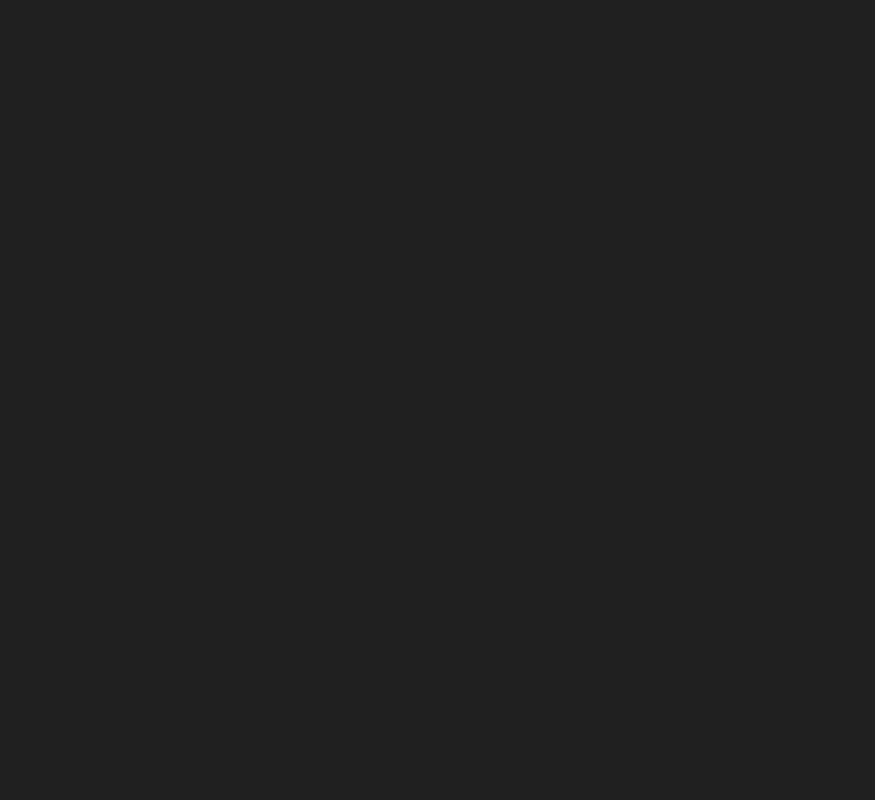
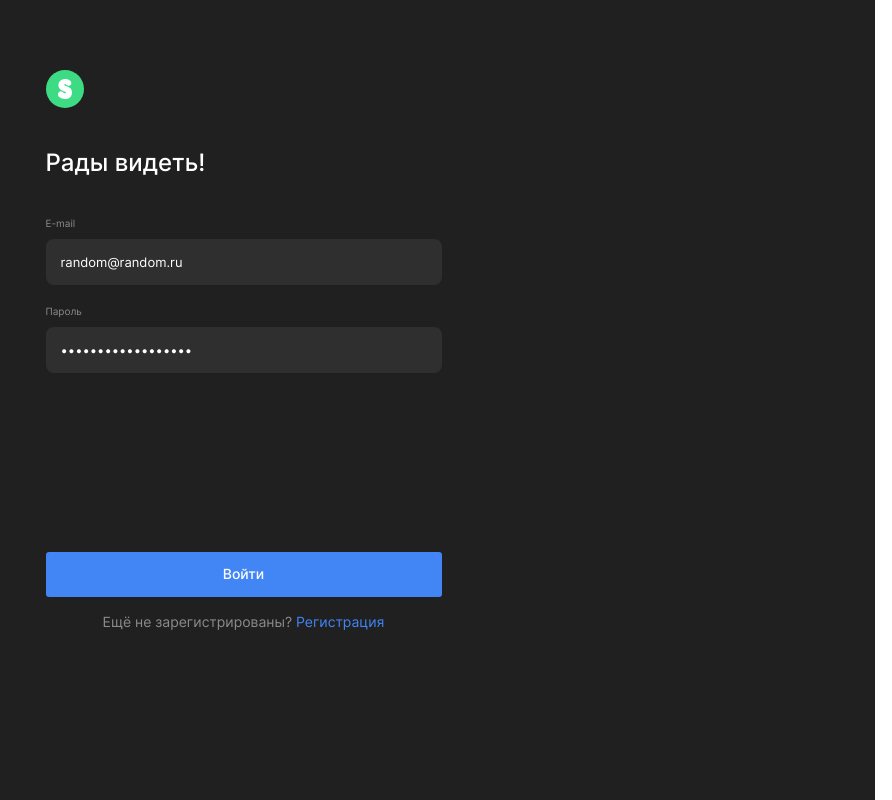
Before and after one commit to v37f/movies-explorer-frontend, a React (Create React App) app: page /signin in a window 1280 px wide. Before the commit this address had no page. Shown: the whole page, without its empty margins (388-1280 px from the left). Built offline with nearby package versions, Linux system fonts and the light colour scheme.

Commit message:
feat: add login component

```diff
--- a/src/components/App/App.js
+++ b/src/components/App/App.js
@@ -5,6 +5,7 @@ import Movies from "../Movies/Movies";
 import SavedMovies from "../SavedMovies/SavedMovies";
 import Profile from "../Profile/Profile";
 import Register from "../Register/Register";
+import Login from "../Login/Login";
 import Footer from "../Footer/Footer";
 import { useLocation, Route, Routes } from "react-router-dom";
 import { useEffect, useState } from "react";
@@ -39,6 +40,7 @@ function App() {
         <Route path="/saved-movies" element={<SavedMovies />} />
         <Route path="/profile" element={<Profile />} />
         <Route path="/signup" element={<Register />} />
+        <Route path="/signin" element={<Login />} />
       </Routes>
       {isFooterVisible && <Footer />}
     </div>
--- a/src/components/Form/Form.css
+++ b/src/components/Form/Form.css
@@ -67,6 +67,10 @@
   opacity: 1;
 }
 
+.form__input-error_type_login {
+  margin-bottom: 157px;
+}
+
 .form__submit {
   background: #4285f4;
   box-shadow: none;
--- /dev/null
+++ b/src/components/Login/Login.css
@@ -0,0 +1,3 @@
+.login {
+  padding: 70px 0;
+}
--- /dev/null
+++ b/src/components/Login/Login.js
@@ -0,0 +1,45 @@
+import FormContainer from "../FormContainer/FormContainer";
+import Form from "../Form/Form";
+import "./Login.css";
+
+function Login() {
+
+  const values = {
+    email: "random@random.ru",
+    password: "verystrongpassword"
+  }
+
+  const errors = {
+    // password: "not so strong",
+  }
+
+
+  return (
+    <main className="login">
+      <FormContainer title="Рады видеть!" text="Ещё не зарегистрированы?" linkText="Регистрация" linkPath="/signup" >
+        <Form>
+          <label className="form__input-label" htmlFor="email">E-mail</label>
+          <input
+            className={`form__input ${errors.email ? ' form__input_invalid' : ''}`}
+            type="email"
+            id="email"
+            name="email"
+            defaultValue={values.email}
+          />
+          <label className="form__input-label" htmlFor="password">Пароль</label>
+          <input
+            className={`form__input ${errors.password ? ' form__input_invalid' : ''}`}
+            type="password"
+            id="password"
+            name="password"
+            defaultValue={values.password}
+          />
+          <span className={`form__input-error form__input-error_type_login ${Object.keys(errors).length ? ' form__input-error_visible' : ''}`}>Что-то пошло не так... </span>
+          <button className="form__submit" type="submit">Войти</button>
+        </Form>
+      </FormContainer>
+    </main>
+  );
+}
+
+export default Login;
```
